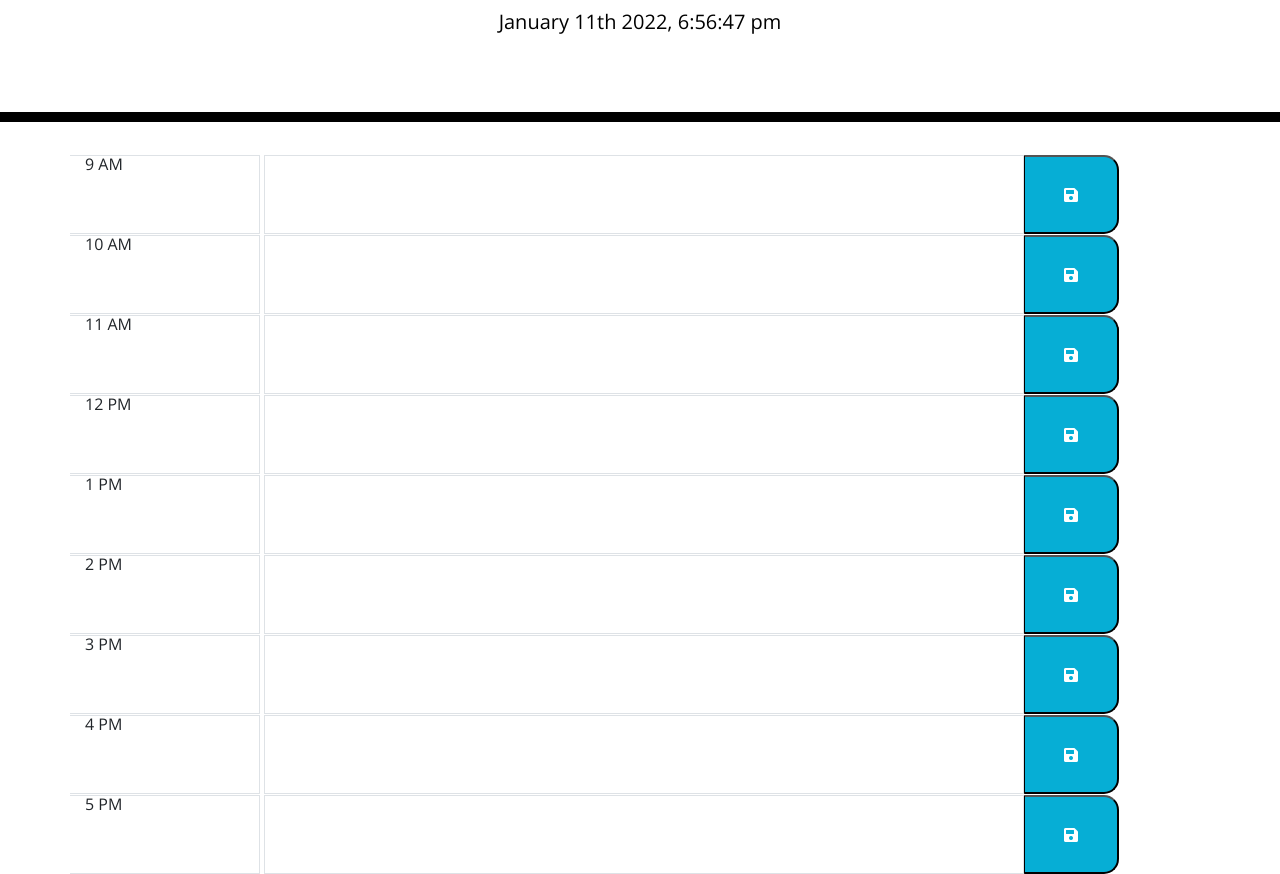
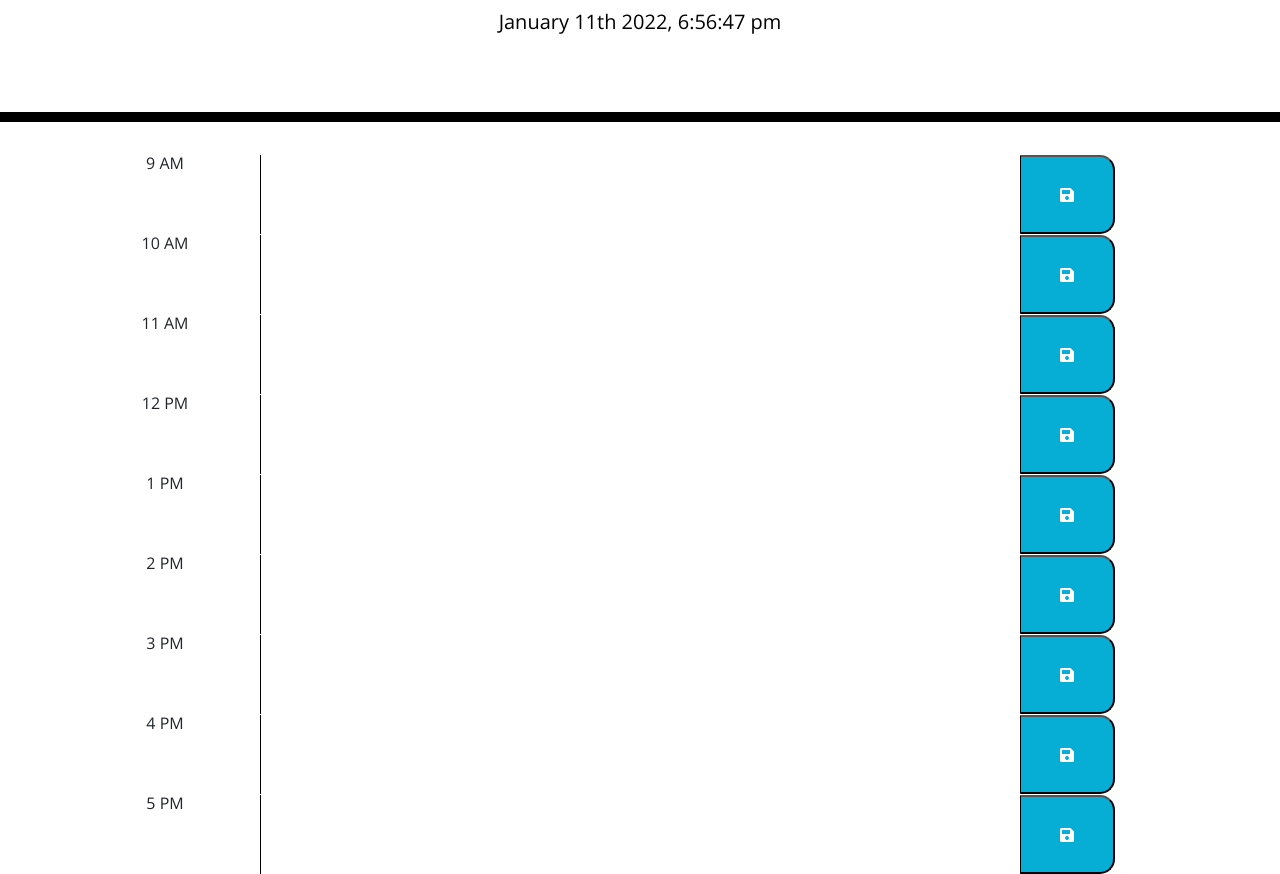
Before and after one commit to ckyle121/WorkDay-Scheduler, a plain HTML site: page index.html in a window 1280 px wide. Shown: the part 182-1056 px from the top of the page. Drawn offline with nearby package versions, Linux system fonts and the light colour scheme.

Commit message:
update html to match css

```diff
--- a/index.html
+++ b/index.html
@@ -31,48 +31,48 @@
     <div class="container">
       <!-- Timeblocks-->
       <div class="row">
-        <div class="col-2 border border-left-0 mr-1">9 AM</div>
-        <textarea id="text9" class="col-8 border" rows="2"></textarea>
+        <div class="col-2 time-block">9 AM</div>
+        <textarea id="text9" class="col-8 description" rows="2"></textarea>
         <button id="button9" type="button" class="col-1 saveBtn"><i class="fa fa-save"></i></button>
       </div>
       <div class="row">
-        <div class="col-2 border border-left-0 mr-1">10 AM</div>
-        <textarea id="text10" class="col-8 border" rows="2"></textarea>
+        <div class="col-2 time-block">10 AM</div>
+        <textarea id="text10" class="col-8 description" rows="2"></textarea>
         <button id="button10" type="button" class="col-1 saveBtn"><i class="fa fa-save"></i></button>
       </div>
       <div class="row">
-        <div class="col-2 border border-left-0 mr-1">11 AM</div>
-        <textarea id="text11" class="col-8 border" rows="2"></textarea>
+        <div class="col-2 time-block">11 AM</div>
+        <textarea id="text11" class="col-8 description" rows="2"></textarea>
         <button id="button11" type="button" class="col-1 saveBtn"><i class="fa fa-save"></i></button>
       </div>
       <div class="row">
-        <div class="col-2 border border-left-0 mr-1">12 PM</div>
-        <textarea id="text12" class="col-8 border" rows="2"></textarea>
+        <div class="col-2 time-block">12 PM</div>
+        <textarea id="text12" class="col-8 description" rows="2"></textarea>
         <button id="button12" type="button" class="col-1 saveBtn"><i class="fa fa-save"></i></button>
       </div>
       <div class="row">
-        <div class="col-2 border border-left-0 mr-1">1 PM</div>
-        <textarea id="text13" class="col-8 border" rows="2"></textarea>
+        <div class="col-2 time-block">1 PM</div>
+        <textarea id="text13" class="col-8 description" rows="2"></textarea>
         <button id="button13" type="button" class="col-1 saveBtn"><i class="fa fa-save"></i></button>
       </div>
       <div class="row">
-        <div class="col-2 border border-left-0 mr-1">2 PM</div>
-        <textarea id="text14" class="col-8 border" rows="2"></textarea>
+        <div class="col-2 time-block">2 PM</div>
+        <textarea id="text14" class="col-8 description" rows="2"></textarea>
         <button id="button14" type="button" class="col-1 saveBtn"><i class="fa fa-save"></i></button>
       </div>
       <div class="row">
-        <div class="col-2 border border-left-0 mr-1">3 PM</div>
-        <textarea id="text15" class="col-8 border" rows="2"></textarea>
+        <div class="col-2 time-block">3 PM</div>
+        <textarea id="text15" class="col-8 description" rows="2"></textarea>
         <button id="button15" type="button" class="col-1 saveBtn"><i class="fa fa-save"></i></button>
       </div>
       <div class="row">
-        <div class="col-2 border border-left-0 mr-1">4 PM</div>
-        <textarea id="text16" class="col-8 border" rows="2"></textarea>
+        <div class="col-2 time-block">4 PM</div>
+        <textarea id="text16" class="col-8 description" rows="2"></textarea>
         <button id="button16" type="button" class="col-1 saveBtn"><i class="fa fa-save"></i></button>
       </div>
       <div class="row">
-        <div class="col-2 border border-left-0 mr-1">5 PM</div>
-        <textarea id="text17" class="col-8 border" rows="2"></textarea>
+        <div class="col-2 time-block">5 PM</div>
+        <textarea id="text17" class="col-8 description" rows="2"></textarea>
         <button id="button17" type="button" class="col-1 saveBtn"><i class="fa fa-save"></i></button>
       </div>
 
```
